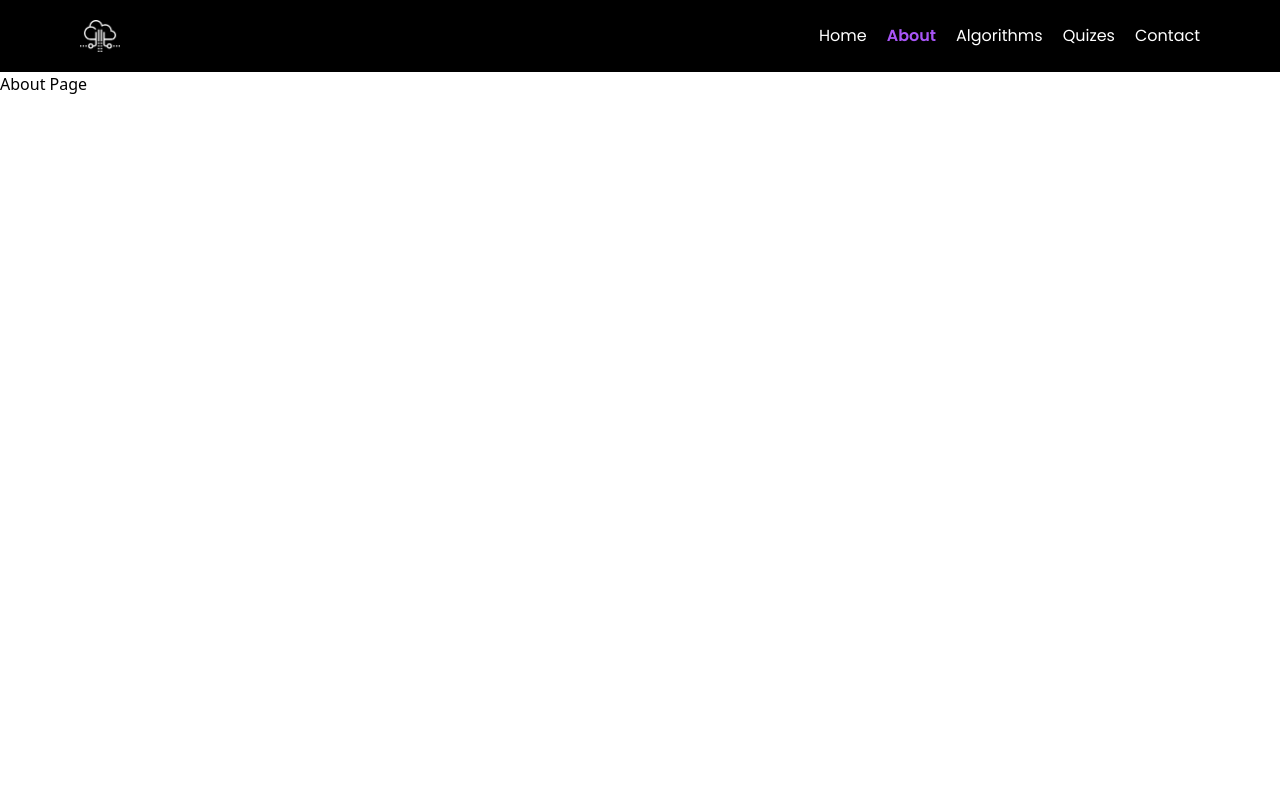
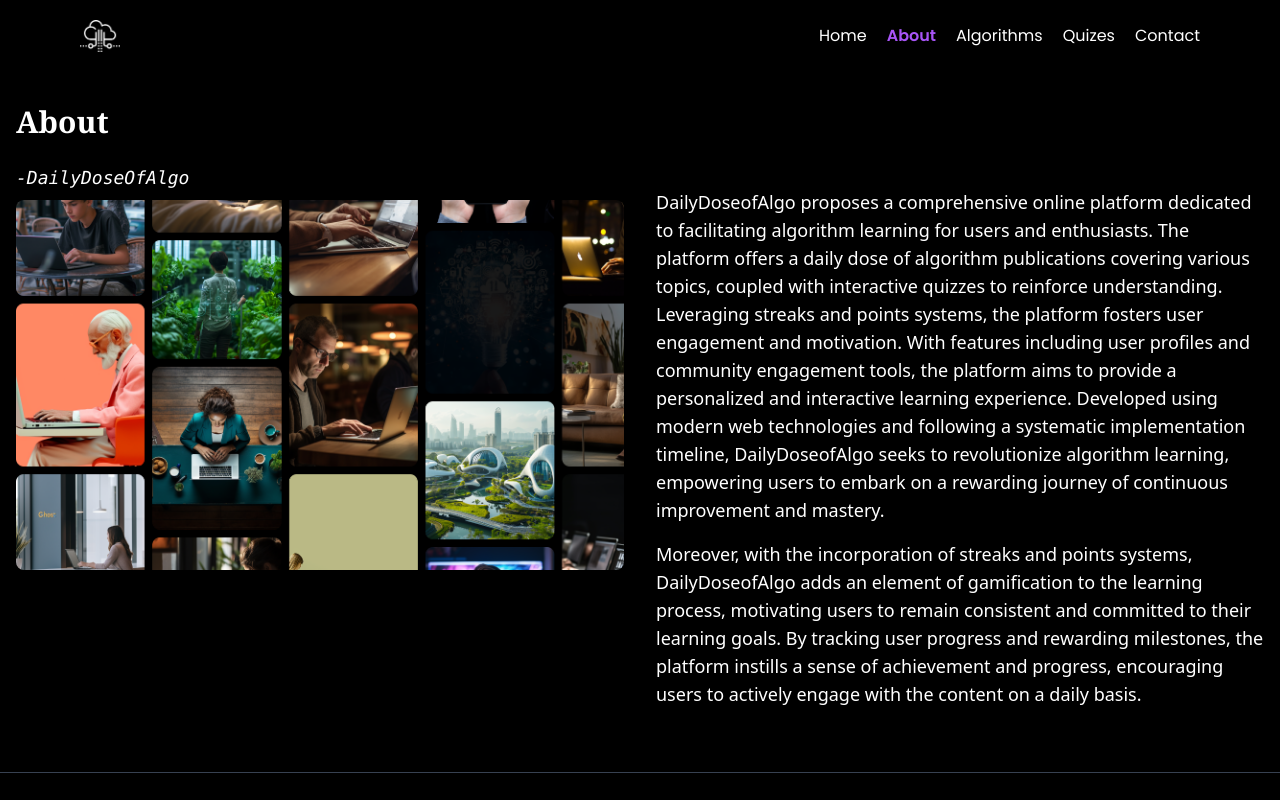
Before and after one commit to Aashish1-1-1/DailyDoseOfAlgo, a React (Vite) app in the folder frontend/: page /about in a window 1280 px wide. Shown: the top 800 px of the page. Built offline with nearby package versions, Linux system fonts and the light colour scheme; a web font is replaced by a local one.

Commit message:
About sextion added

```diff
--- a/frontend/src/components/About/About.jsx
+++ b/frontend/src/components/About/About.jsx
@@ -2,11 +2,42 @@ import React from "react";
 
 const About = () => {
   return (
-    <>
-      <div className="h-full min-h-screen">
-        <h1>About Page</h1>
+    <div className="flex flex-col px-4 py-8 bg-black">
+      <h1 className="text-3xl text-white font-bold mb-4 font-serif ">About</h1>
+      <div className="flex flex-col md:flex-row">
+        <div className="md:w-1/2 md:pr-4 mb-4 md:mb-0">
+          <div className="text-lg text-white py-2 font-mono italic">
+            <h1>-DailyDoseOfAlgo</h1>
+          </div>
+          <img
+            src="./assets/Background.png"
+            alt="About Us"
+            className="rounded-lg w-full h-auto"
+          />
+        </div>
+        <div className="md:w-1/2 md:pl-4 py-8">
+          <p className="text-lg text-white mb-4">
+            DailyDoseofAlgo proposes a comprehensive online platform dedicated to
+            facilitating algorithm learning for users and enthusiasts. The platform offers a
+            daily dose of algorithm publications covering various topics, coupled with
+            interactive quizzes to reinforce understanding. Leveraging streaks and points
+            systems, the platform fosters user engagement and motivation. With features
+            including user profiles and community engagement tools, the platform aims to
+            provide a personalized and interactive learning experience. Developed using
+            modern web technologies and following a systematic implementation timeline,
+            DailyDoseofAlgo seeks to revolutionize algorithm learning, empowering users to
+            embark on a rewarding journey of continuous improvement and mastery.
+          </p>
+          <p className="text-lg text-white">
+            Moreover, with the incorporation of streaks and points systems, DailyDoseofAlgo
+            adds an element of gamification to the learning process, motivating users to
+            remain consistent and committed to their learning goals. By tracking user progress
+            and rewarding milestones, the platform instills a sense of achievement and
+            progress, encouraging users to actively engage with the content on a daily basis.
+          </p>
+        </div>
       </div>
-    </>
+    </div>
   );
 };
 
```
